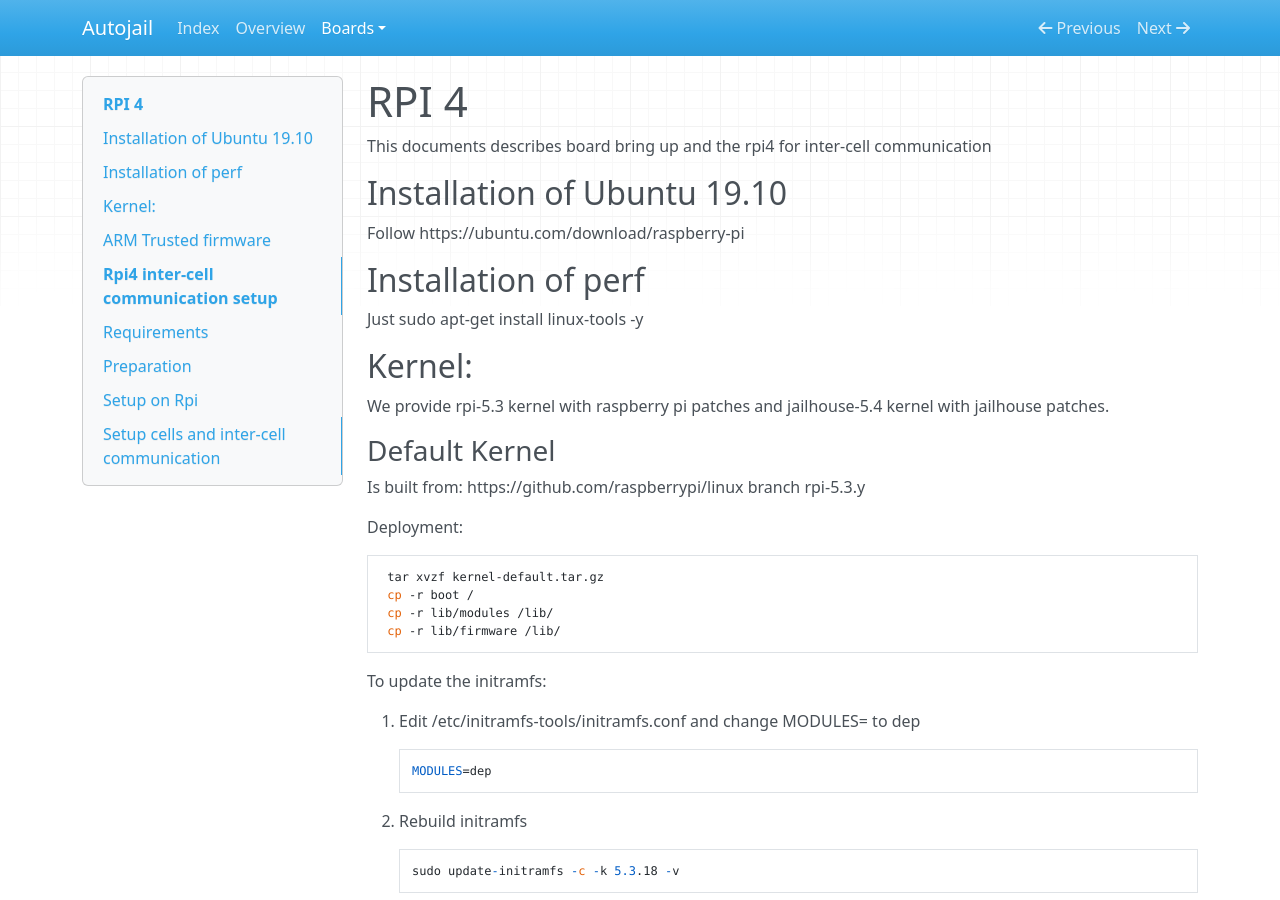
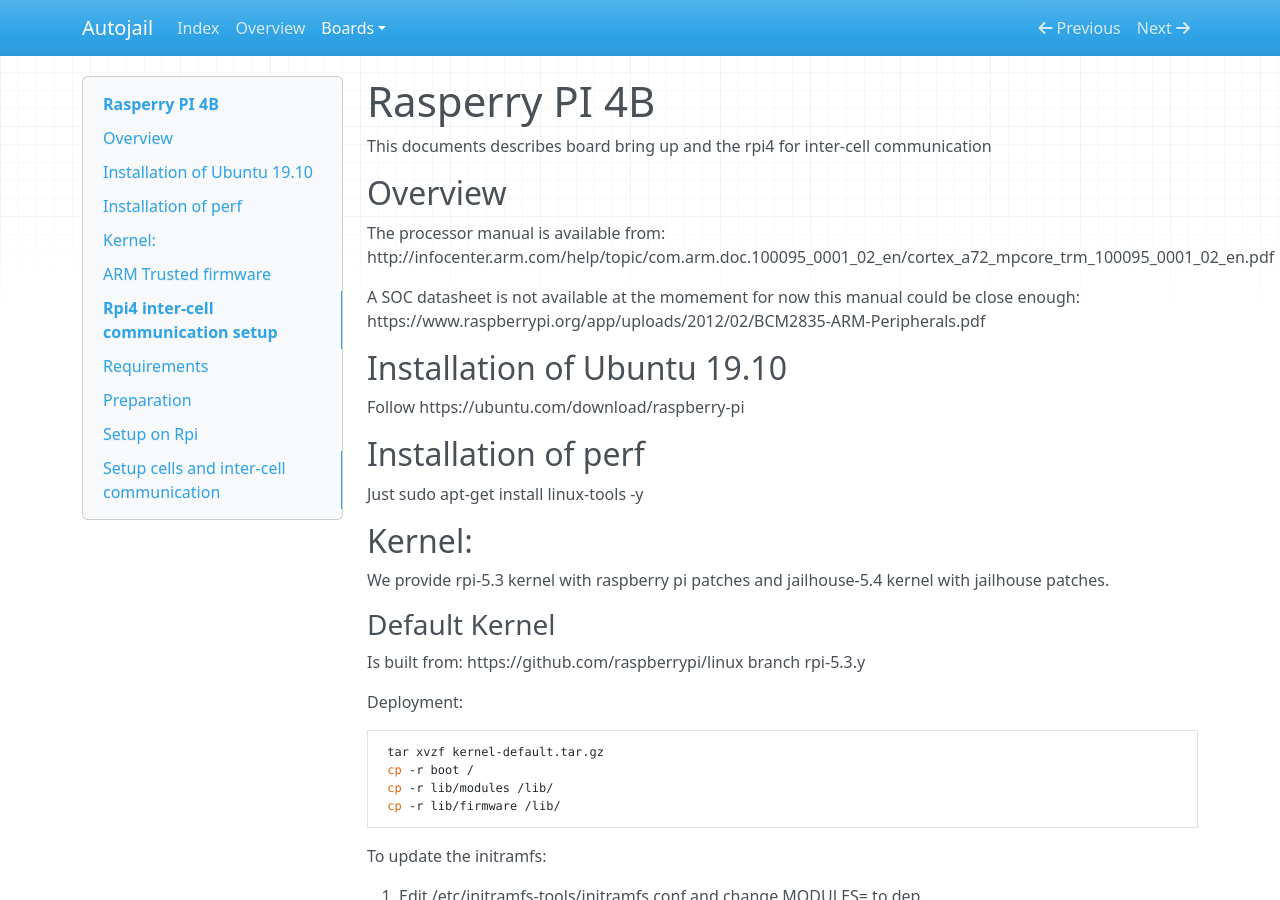
Before and after one commit to ekut-es/autojail, an MkDocs documentation site: the page built from doc/rpi4.md, in a window 1280 px wide and 900 px high. Built offline with MkDocs 1.6.1, drawn with Linux system fonts in a browser that asks for light colours; nearby versions of some CDN libraries.

```diff
--- a/doc/rpi4.md
+++ b/doc/rpi4.md
@@ -1,7 +1,12 @@
-# RPI 4
+# Rasperry PI 4B
 
 This documents describes board bring up and the rpi4 for inter-cell communication
 
+## Overview
+
+The processor manual is available from: http://infocenter.arm.com/help/topic/com.arm.doc.100095_0001_02_en/cortex_a72_mpcore_trm_100095_0001_02_en.pdf
+
+A SOC datasheet is not available at the momement for now this manual could be close enough: https://www.raspberrypi.org/app/uploads/2012/02/BCM2835-ARM-Peripherals.pdf
 
 ## Installation of Ubuntu 19.10
 
```
Also changed, not shown: 2 other files.
